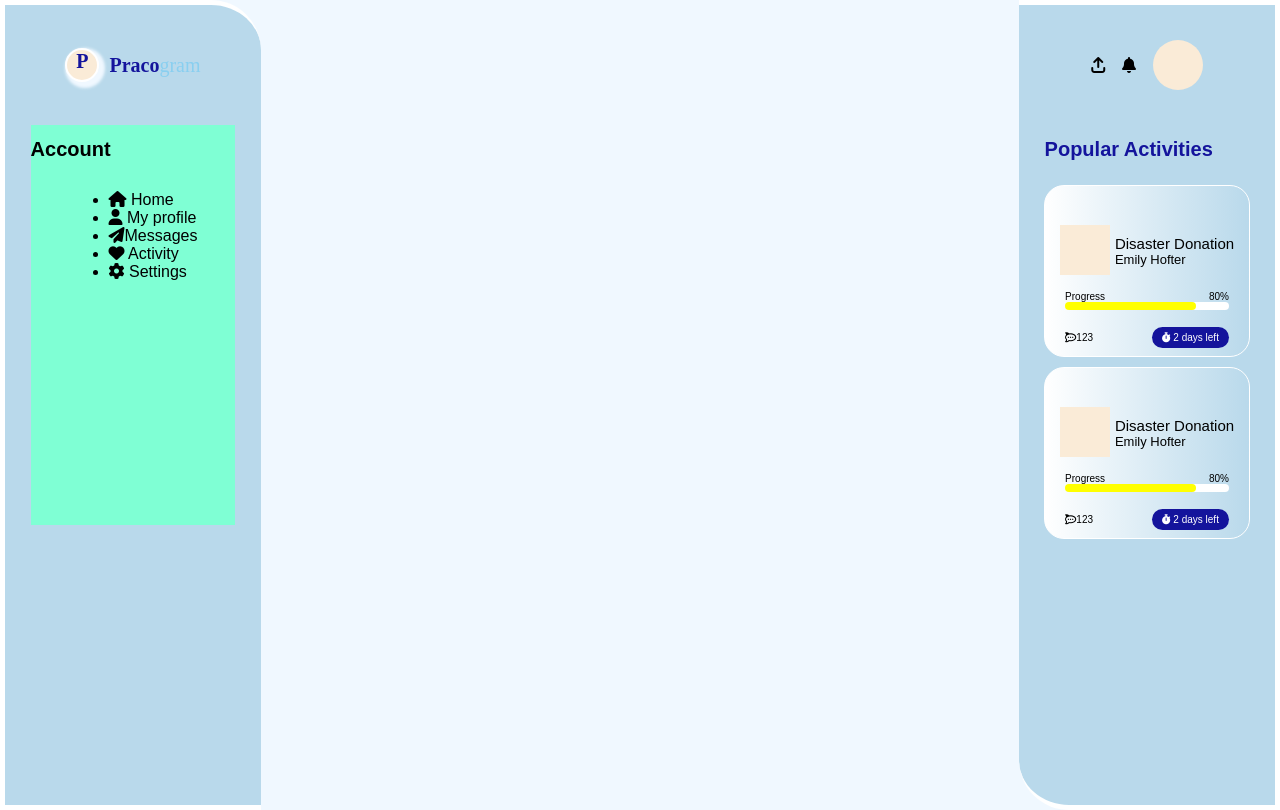
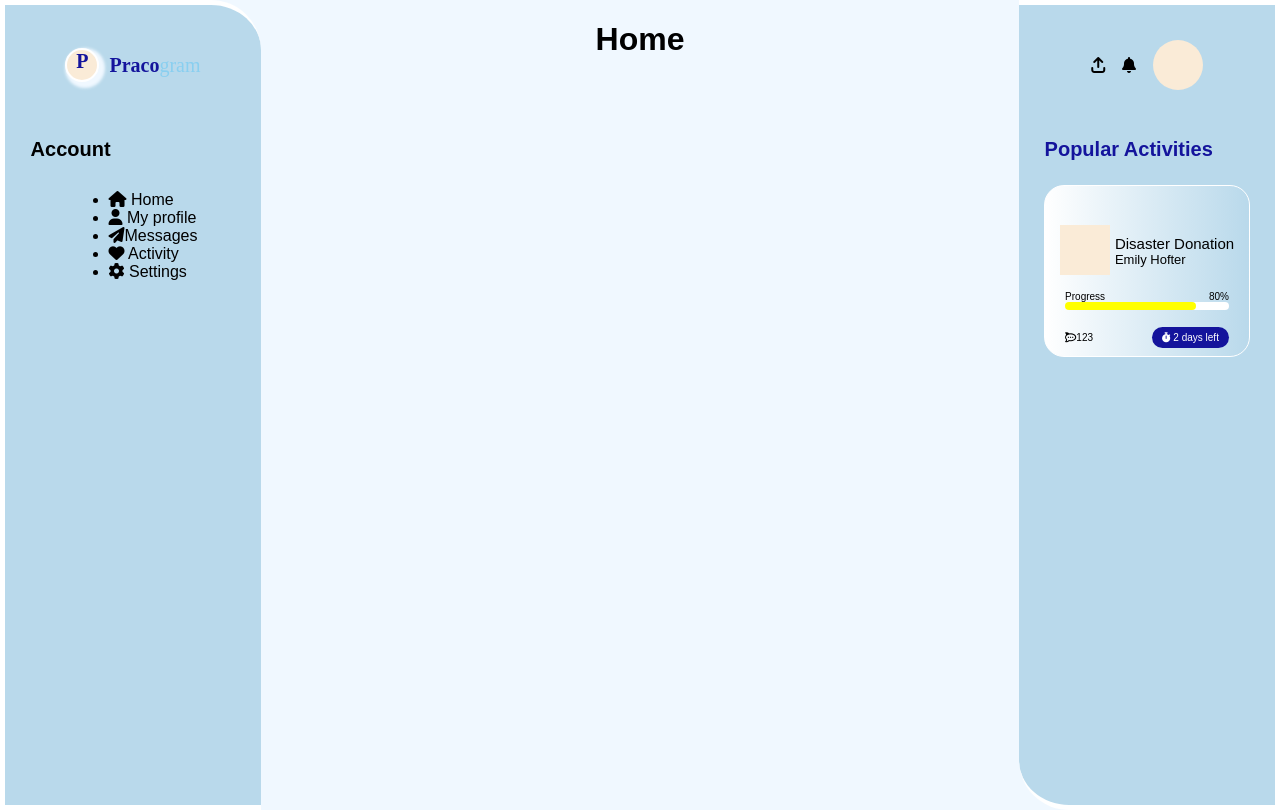
Before and after one commit to Lawdshev/Practice, a React (Create React App) app: page / in a window 1280 px wide. Built offline with nearby package versions, Linux system fonts and the light colour scheme; the HTML template or start-up script is replaced by a standard one.

Commit message:
completed dashboard

```diff
--- a/src/Components/Dashboard.jsx
+++ b/src/Components/Dashboard.jsx
@@ -13,8 +13,6 @@ function Dashboard() {
         <div className="popular-activities">
             <h1>Popular Activities</h1>
             <ActivityComp/>
-            <ActivityComp/>
-
         </div>
 
     </div>
--- a/src/Pages/Home.jsx
+++ b/src/Pages/Home.jsx
@@ -2,7 +2,9 @@ import React from 'react';
 
 function Home() {
   return (
-    <div>Home</div>
+    <div className='home'>
+      <h1>Home</h1>
+    </div>
   )
 }
 
--- a/src/css/App.scss
+++ b/src/css/App.scss
@@ -5,4 +5,5 @@ body{
     background-color:$tertiary-color;
     font-family: Arial, Helvetica, sans-serif;
     box-sizing: border-box;
+    overflow: hidden;
 }
--- /dev/null
+++ b/src/css/Home.scss
@@ -0,0 +1,6 @@
+@import 'variables.scss';
+@import 'mixins.scss';
+
+.home{
+   @include pages;
+}
--- a/src/css/Navbar.scss
+++ b/src/css/Navbar.scss
@@ -48,7 +48,6 @@
     .account-nav {
         height: 50%;
         width: 80% ;
-        background-color: aquamarine;
         display: flex;
         flex-direction: column;
         align-items: center;
--- a/src/css/_mixins.scss
+++ b/src/css/_mixins.scss
@@ -33,3 +33,11 @@
     width: $width;
     height: $height;
 }
+@mixin pages {
+    width: 80%;
+    min-height: 100vh;
+    align-self: center;
+    margin: auto;
+    @include Flex-display(column);
+    align-items: center;
+}
--- a/src/css/_variables.scss
+++ b/src/css/_variables.scss
@@ -18,4 +18,4 @@ $story-border:3px dashed rgb(20, 20, 156);
 //component-sizes
 $post-height:80vh;
 $navbar-height:100vh;
-$navbar-width:20vw;
+$navbar-width:20%;
--- a/src/css/style.js
+++ b/src/css/style.js
@@ -2,3 +2,4 @@ import './App.scss';
 import './Navbar.scss';
 import './Dashboard.scss';
 import './Activity-comp.scss';
+import './Home.scss';
```
